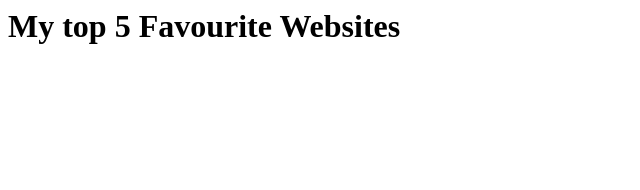
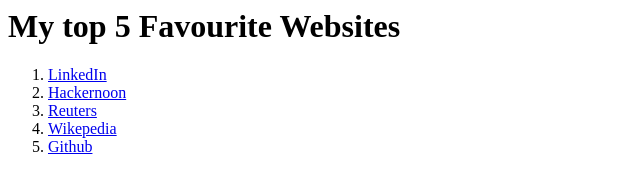
Before and after one commit to Snance1985/UdemyHTMLCourse, a plain HTML site: page 3.2 Anchor Elements/index.html in a window 1280 px wide. Shown: the whole page, without its empty margins (0-640 px from the left). Drawn offline with Linux system fonts and the light colour scheme.

Commit message:
added anchor tag links to list items in ordered list

```diff
--- a/3.2 Anchor Elements/index.html
+++ b/3.2 Anchor Elements/index.html
@@ -1,2 +1,9 @@
 <h1>My top 5 Favourite Websites</h1>
 <!-- Write your code below -->
+<ol>
+    <li><a href="https://www.linkedin.com/">LinkedIn</a></li>
+    <li><a href="https://hackernoon.com/">Hackernoon</a></li>
+    <li><a href="https://www.reuters.com/">Reuters</a></li>
+    <li><a href="https://www.wikipedia.org/">Wikepedia</a></li>
+    <li><a href="https://github.com/">Github</a></li>
+</ol>
```
